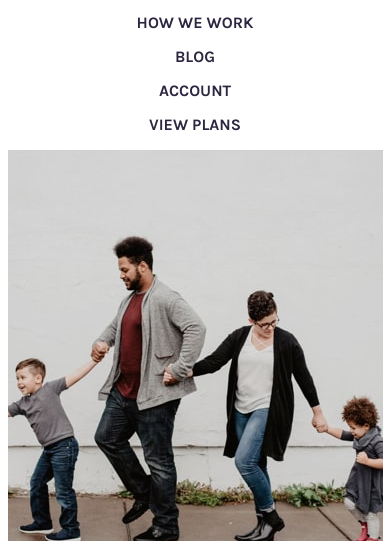
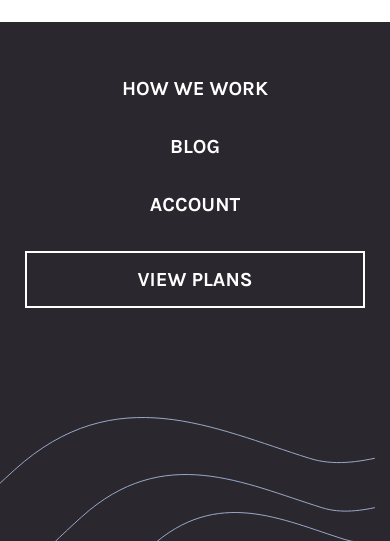
Before and after one commit to CrypticMango/insure-landing-page, a plain HTML site: page index.html in a window 390 px wide. Shown: the part 65-606 px from the top of the page. Drawn offline with Linux system fonts and the light colour scheme.

Commit message:
styled mobile nav menu

```diff
--- a/index.html
+++ b/index.html
@@ -29,17 +29,17 @@
         <img src="/images/icon-close.svg" alt="x-icon" aria-label="close-b" class="close-bt" id="close-bt">
       </div>
       <ul>
-        <a href="">
-          <li>How we work</li>
+        <a href="#">
+          <li class="work">How we work</li>
         </a>
-        <a href="">
+        <a href="#">
           <li>Blog</li>
         </a>
-        <a href="">
+        <a href="#">
           <li>Account</li>
         </a>
-        <a href="">
-          <li>View plans</li>
+        <a href="#">
+          <li class="menu-view-plans">View plans</li>
         </a>
       </ul>
     </nav>
--- a/style.css
+++ b/style.css
@@ -80,11 +80,38 @@ li {
     display: flex;
     align-items: center;
     justify-content: space-between;
-    margin: 0px 25px;
+    margin: 0px 25px 25px 25px;
 }
 
 .close-bt {
     display: none;
+}
+
+/*menu*/
+
+nav ul {
+    position: absolute;
+    top: 71px;
+    width: 100%;
+    padding: 30px 0px 327px 0px;
+    background: url(/images/bg-pattern-mobile-nav.svg) no-repeat 0% 100%;
+    background-color: var(--very-dark-violet);
+}
+
+nav li {
+    color: white;
+    font-size: 20px;
+    margin-bottom: 35px;
+}
+
+.work {
+    margin-top: 25px;
+}
+
+.menu-view-plans {
+    border: 2px solid white;
+    padding: 15px;
+    margin: 0px 25px;
 }
 
 /*humanizing purple section*/
```
